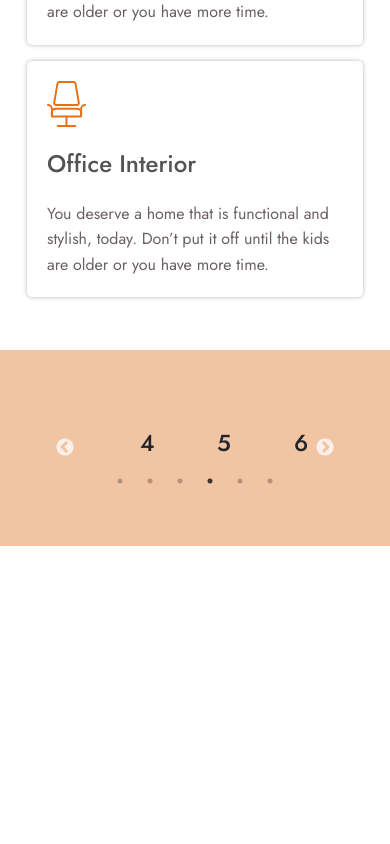
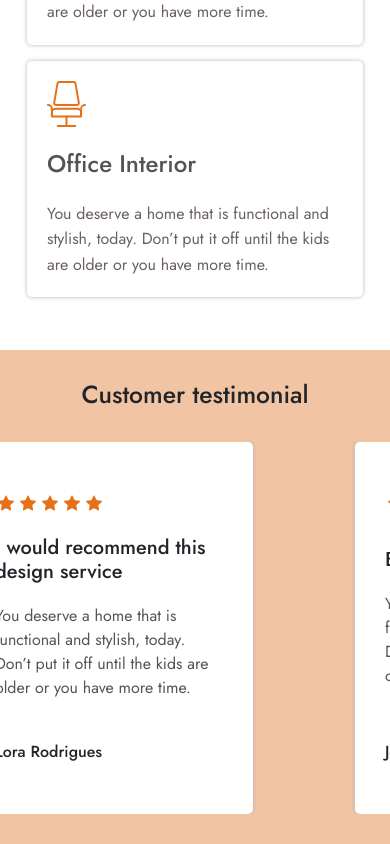
Before and after one commit to bagishly-imran/interior.io, a React (Create React App) app: page / in a window 390 px wide. Shown: the part 3554-4398 px from the top of the page. Before the commit the page ends 4100 px from the top, so only its background shows below. Built offline with nearby package versions, Linux system fonts and the light colour scheme.

Commit message:
portfolio interior v0.7

```diff
--- a/src/components/ServicesArea.js
+++ b/src/components/ServicesArea.js
@@ -21,7 +21,7 @@ const ServicesArea = props => {
 
                 {
                     services.map(service => (
-                        <div className = "my-card">
+                        <div key = {service.id} className = "my-card">
 
                         <img src = {service.image} alt = {service.image}/>
                             <Link className = "service-btn" to = '/'>{service.linkName}</Link>
--- a/src/components/Testminoal.js
+++ b/src/components/Testminoal.js
@@ -1,43 +1,70 @@
 import React from 'react';
+import {connect} from 'react-redux';
 import '../sass/Testminoial.scss';
 import Slider from 'react-slick';
 
-function Testminoial () {
+const Testminoial =  props => {
 
     const settings = {
-        dots: true,
         infinite: true,
         slidesToShow: 3,
         slidesToScroll: 1,
         autoplay: true,
         autoplaySpeed: 2000,
-        backgroundColor: "red"
+        backgroundColor: "red",
+        responsive : [
+            {
+                breakpoint: 991,
+                settings: {
+                    slidesToShow : 2
+                }
+            },
+            {
+                breakpoint: 768,
+                settings: {
+                    slidesToShow : 1
+                }
+            }
+        ]
     }
+
+
+    console.log(props.testminoials);
 
     return(
         <div className = "testminoial">
-            <div className = "testminoial-section conatiner">
+            <div className = "testminoial-section container">
+
+            <div className = "d-flex justify-content-center pb-4">
+                <h2>Customer testimonial</h2>
+            </div>
 
             <Slider {...settings}>
 
-                    <div>
-                        <h3>1</h3>
-                    </div>
-                    <div>
-                        <h3>2</h3>
-                    </div>
-                    <div>
-                        <h3>3</h3>
-                    </div>
-                    <div>
-                        <h3>4</h3>
-                    </div>
-                    <div>
-                        <h3>5</h3>
-                    </div>
-                    <div>
-                        <h3>6</h3>
-                    </div>
+                    {
+                        props.testminoials.map(testminoial => (
+                            <div key = {testminoial.id} className = "testminoial-card">
+                                <div className = "testminoial-stars nav">
+                                    <i className ="bi bi-star-fill"></i>
+                                    <i className ="bi bi-star-fill"></i>
+                                    <i className ="bi bi-star-fill"></i>
+                                    <i className ="bi bi-star-fill"></i>
+                                    <i className ="bi bi-star-fill"></i>
+                                </div>
+                                <div>
+                                    <h5 className = "testinoial-comment-caption">
+                                        {testminoial.title}
+                                    </h5>
+                                    <p className = "testminoial-comment">
+                                        {testminoial.comment}
+                                    </p>
+                                </div>
+                                <span>
+                                    {testminoial.fullname}
+                                </span>
+                            </div>
+                        ))
+                    }
 
                 </Slider>
 
@@ -46,4 +73,10 @@ function Testminoial () {
     )
 }
 
-export default  Testminoial;
+const mapStateToProps = state => {
+    return {
+        testminoials : state.testminoials
+    }
+}
+
+export default  connect(mapStateToProps)(Testminoial);
--- a/src/reducers/index.js
+++ b/src/reducers/index.js
@@ -38,6 +38,44 @@ export const INITIAL_STATE = {
             paragraph: "You deserve a home that is functional and stylish, today. Don’t put it off until the kids are older or you have more time.",
             image: Service3Svg
         }
+    ],
+    testminoials : [
+        {
+            id: 1,
+            title : "This design service",
+            comment : "You deserve a home that is functional and stylish, today. Don’t put it off until the kids are older or you have more time.",
+            fullname : "John Doe"
+        },
+        {
+            id: 2,
+            title : "What a great experience!",
+            comment : "You deserve a home that is functional and stylish, today. Don’t put it off until the kids are older or you have more time.",
+            fullname : "Sarah Doe"
+        },
+        {
+            id: 3,
+            title : "I would recommend this design service",
+            comment : "You deserve a home that is functional and stylish, today. Don’t put it off until the kids are older or you have more time.",
+            fullname : "Lora Rodrigues"
+        },
+        {
+            id: 4,
+            title : "Brilliant work",
+            comment : "You deserve a home that is functional and stylish, today. Don’t put it off until the kids are older or you have more time.",
+            fullname : "John Smith"
+        },
+        {
+            id: 5,
+            title : "Will definitely be using Franclin again",
+            comment : "You deserve a home that is functional and stylish, today. Don’t put it off until the kids are older or you have more time.",
+            fullname : "Willam Scott"
+        },
+        {
+            id: 6,
+            title : "I would recommend this design service",
+            comment : "You deserve a home that is functional and stylish, today. Don’t put it off until the kids are older or you have more time.",
+            fullname : "Adam Johnson"
+        },
     ]
 }
 
--- a/src/sass/Testminoial.scss
+++ b/src/sass/Testminoial.scss
@@ -1,6 +1,81 @@
 .testminoial{
     background-color: #F1C4A3;
     .testminoial-section{
-        padding: 80px ;
+        padding: 80px 0;
+        .slick-slider{
+            cursor: grab;
+            .slick-arrow{
+                display: none !important;
+            }
+            .slick-slide{
+                display: flex;
+                justify-content: center;
+                .testminoial-card{
+                    max-width: 350px;
+                    min-height: 350px;
+                    display: flex !important;
+                    flex-direction: column;
+                    justify-content: space-between !important;
+                    background-color: #fff;
+                    margin: 0 10px !important;
+                    padding: 50px 30px;
+                    border-radius: 5px;
+                    box-shadow: 0 0 4px 0 #b4b4b4;
+                    .testminoial-stars{
+                        i{color: #E67118; margin: 0 3px;}
+                    }
+                    .testinoial-comment-caption{
+                        font-size: 20px;
+                        font-weight: 500;
+                        margin-bottom: 20px;
+                        padding-top: 20px;
+                        display: block;
+                    }
+                    .testminoial-comment{
+                        color: #545454;
+                        margin-bottom: 40px;
+                        font-family: "Jost-Regular", sans-serif;
+                    }
+                }
+            }
+        }
     }
 }
+
+
+@media screen and (max-width: 1200px) {
+    .testminoial{
+        .testminoial-section{
+            display: flex;
+            flex-direction: column;
+            justify-content: center;
+            align-items: center;
+            .slick-slider{
+                width: 100%;
+                .slick-slide{
+                    .testminoial-card{
+                        max-width: 288px !important;
+                        min-height: 372px !important;
+                        margin: 10px;
+                    }
+                }
+            }
+        }
+    }
+}
+
+@media screen and (max-width: 991px) {
+    .testminoial{
+        .testminoial-section{
+            padding : 50px 0;
+        }
+    }
+}
+
+@media screen and (max-width: 991px) {
+    .testminoial{
+        .testminoial-section{
+            padding : 30px 0;
+        }
+    }
+}
```
